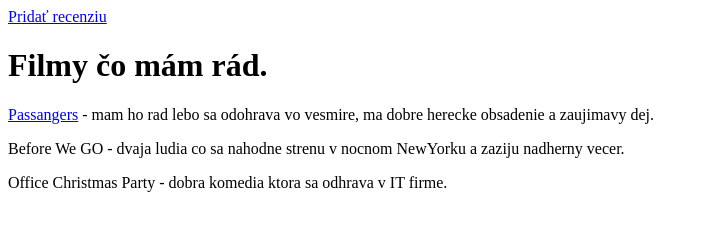
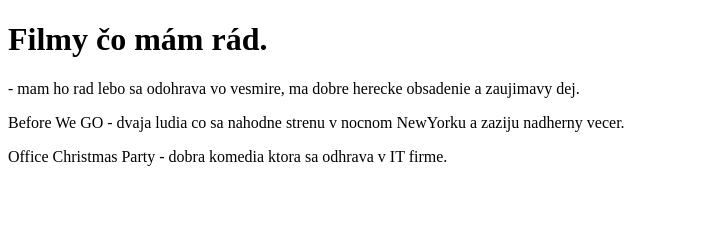
Before and after one commit to dominikhutyra/PrvyIndex.html, a plain HTML site: page index.html in a window 1280 px wide. Shown: the whole page, without its empty margins (0-704 px from the left). Drawn offline with Linux system fonts and the light colour scheme.

Commit message:
Update index.html

```diff
--- a/index.html
+++ b/index.html
@@ -3,12 +3,9 @@
   <head>
     <title>Dominik Hutyra</title>
   </head>
-  <a href="add-review.html">Pridať recenziu</a>
   <body>
     <h1>Filmy čo mám rád.</h1>
-
     <p>
-      <a href="zadanie2.3.1-movie-1-">Passangers</a>
       - mam ho rad lebo sa odohrava vo vesmire, ma dobre herecke obsadenie a
       zaujimavy dej.
     </p>
```
